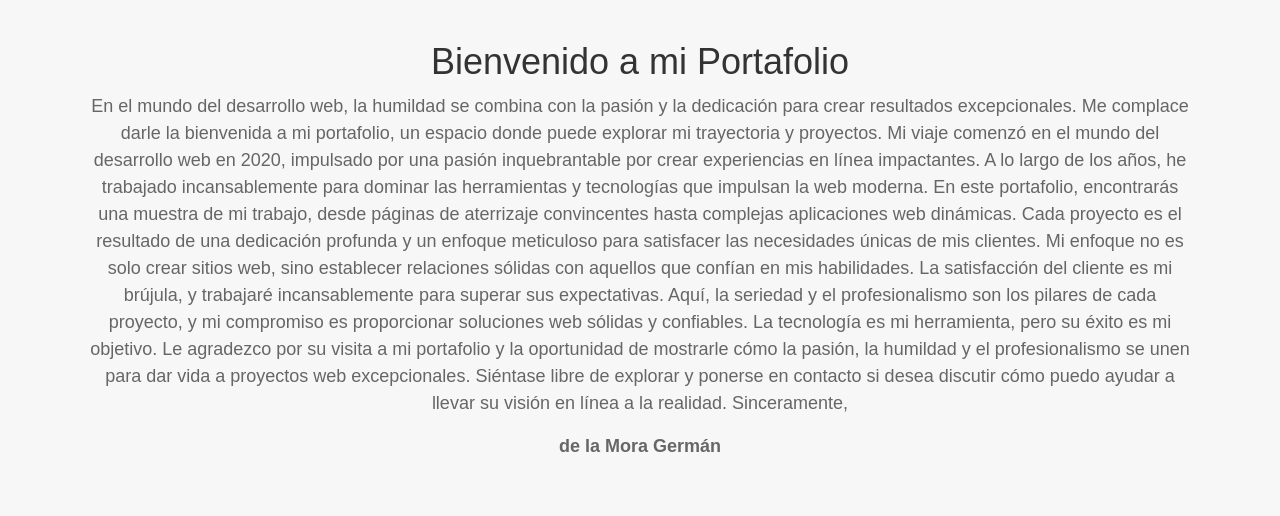
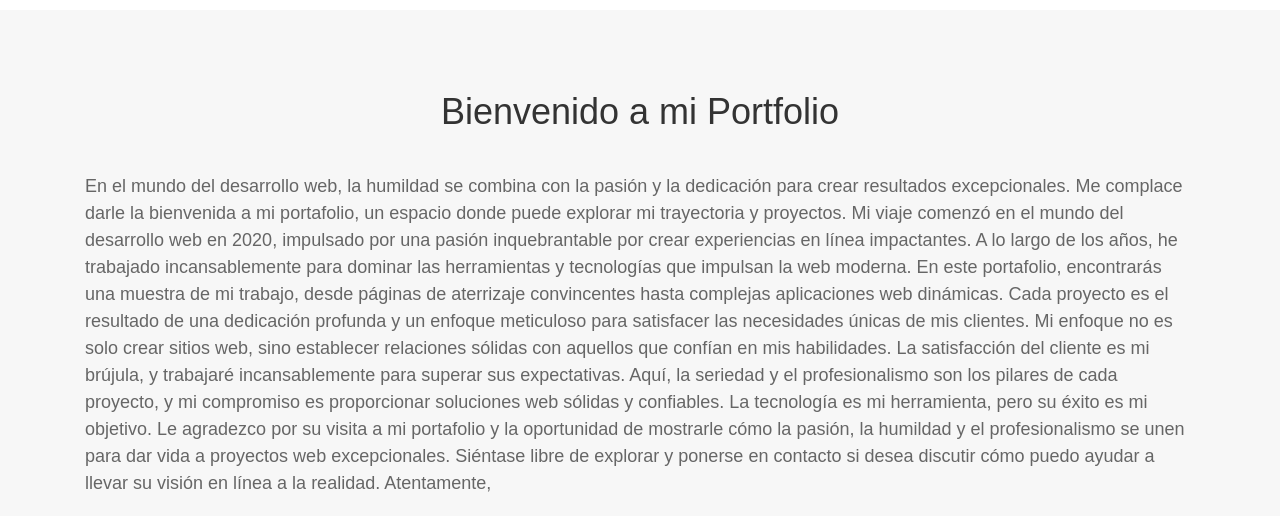
Before and after one commit to delamoragerman/delamoragerman, a PHP site: template mvc/views/portfolio.view.php in a window 1280 px wide. Shown: the top 516 px of the page. Run offline with PHP 8.4, Linux system fonts and the light colour scheme; the template is opened without the code that fills it, so the values that code supplies are empty; grey boxes are pictures that could not be loaded.

Commit message:
upload and modification new files

```diff
--- a/css/port-styles.css
+++ b/css/port-styles.css
@@ -1,14 +1,16 @@
 /* Estilos para la sección de portfolio */
 #portfolio {
     background-color: #f7f7f7; /* Color de fondo */
+    margin: 10px auto;
     padding: 40px 0; /* Espaciado interno superior e inferior */
-    text-align: center;
     font-family: Arial, sans-serif; /* Fuente */
 }
 
 #portfolio h2 {
     font-size: 36px; /* Tamaño de fuente del título */
     color: #333; /* Color del título */
+    margin: 40px auto;
+    text-align: center;
 }
 
 #portfolio p {
--- a/mvc/views/header.view.php
+++ b/mvc/views/header.view.php
@@ -3,7 +3,7 @@
     <nav>
         <div class="marca">
             <a href="index.view.php">
-                <img src="../../img/marca_img2.png">
+                <img src="../../iconos/logo.png">
                 <h6>de la Mora German</h6>
             </a>
         </div>
--- a/mvc/views/portfolio.view.php
+++ b/mvc/views/portfolio.view.php
@@ -1,20 +1,20 @@
 <!--Start Section Portfolio-->
-<!-- Encabezado de la sección de portfolio -->
+<!-- Start Encabezado de la sección de portfolio -->
 <section id="portfolio">
     <div class="container">
-        <h2>Bienvenido a mi Portafolio</h2>
+        <h2>Bienvenido a mi Portfolio</h2>
         <p>En el mundo del desarrollo web, la humildad se combina con la pasión y la dedicación para crear resultados excepcionales. Me complace darle la bienvenida a mi portafolio, un espacio donde puede explorar mi trayectoria y proyectos.
             Mi viaje comenzó en el mundo del desarrollo web en 2020, impulsado por una pasión inquebrantable por crear experiencias en línea impactantes. A lo largo de los años, he trabajado incansablemente para dominar las herramientas y tecnologías que impulsan la web moderna.
             En este portafolio, encontrarás una muestra de mi trabajo, desde páginas de aterrizaje convincentes hasta complejas aplicaciones web dinámicas. Cada proyecto es el resultado de una dedicación profunda y un enfoque meticuloso para satisfacer las necesidades únicas de mis clientes.
             Mi enfoque no es solo crear sitios web, sino establecer relaciones sólidas con aquellos que confían en mis habilidades. La satisfacción del cliente es mi brújula, y trabajaré incansablemente para superar sus expectativas.
             Aquí, la seriedad y el profesionalismo son los pilares de cada proyecto, y mi compromiso es proporcionar soluciones web sólidas y confiables. La tecnología es mi herramienta, pero su éxito es mi objetivo.
             Le agradezco por su visita a mi portafolio y la oportunidad de mostrarle cómo la pasión, la humildad y el profesionalismo se unen para dar vida a proyectos web excepcionales. Siéntase libre de explorar y ponerse en contacto si desea discutir cómo puedo ayudar a llevar su visión en línea a la realidad.
-            Sinceramente,</p>
+            Atentamente,</p>
         <p><b>de la Mora Germán</b></p>
     </div>
 </section>
-<!-- Lista de proyectos -->
-
+<!-- End Encabezado de la sección de portfolio -->
+<!-- Start Lista de proyectos -->
 <section id="proyectos">
     <div class="container">
         <div class="row">
@@ -53,5 +53,5 @@
         </div>
     </div>
 </section>
-
+<!-- End Lista de proyectos -->
 </div>
```
Also changed, not shown: iconos/logo.png (added), 1 other file.
